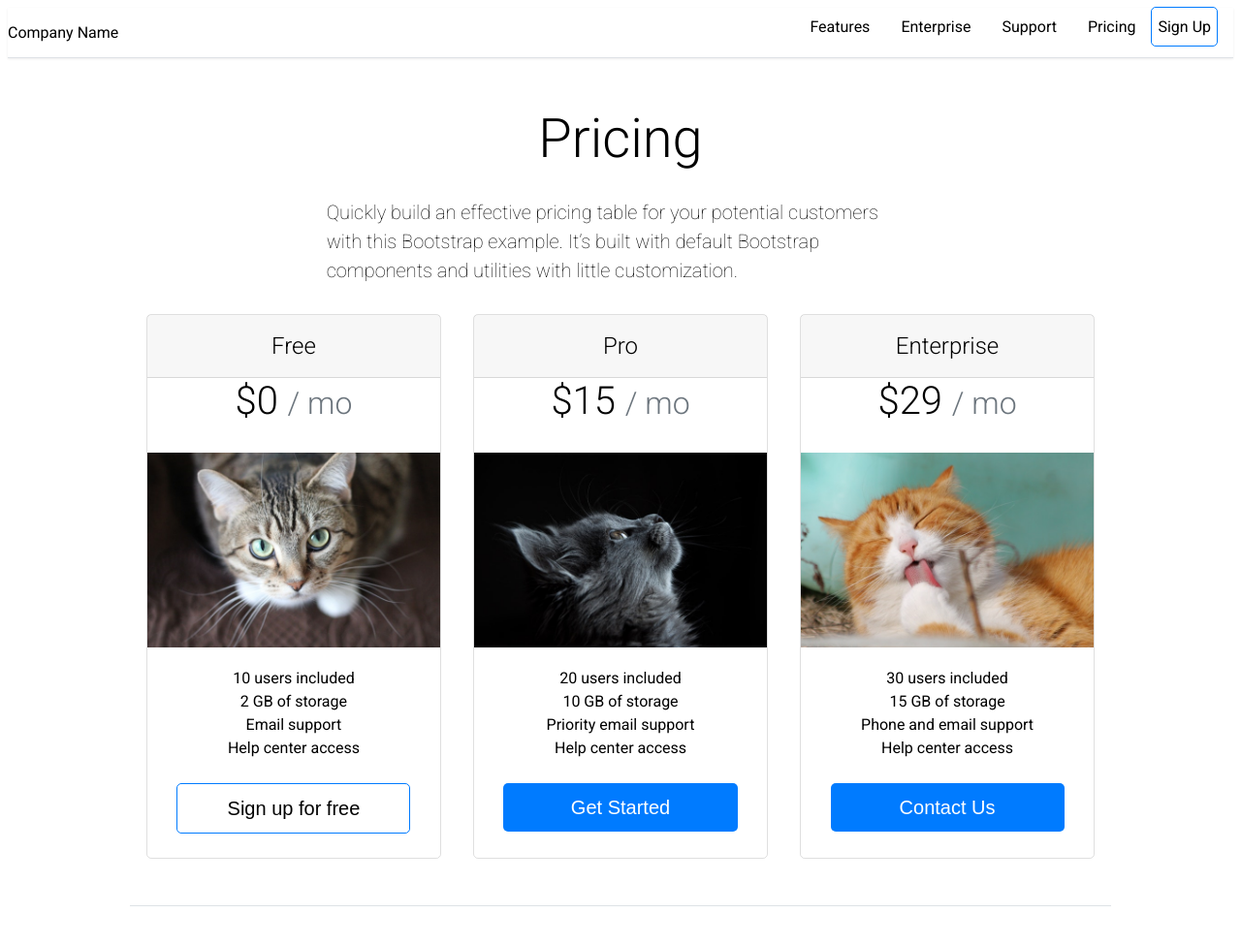
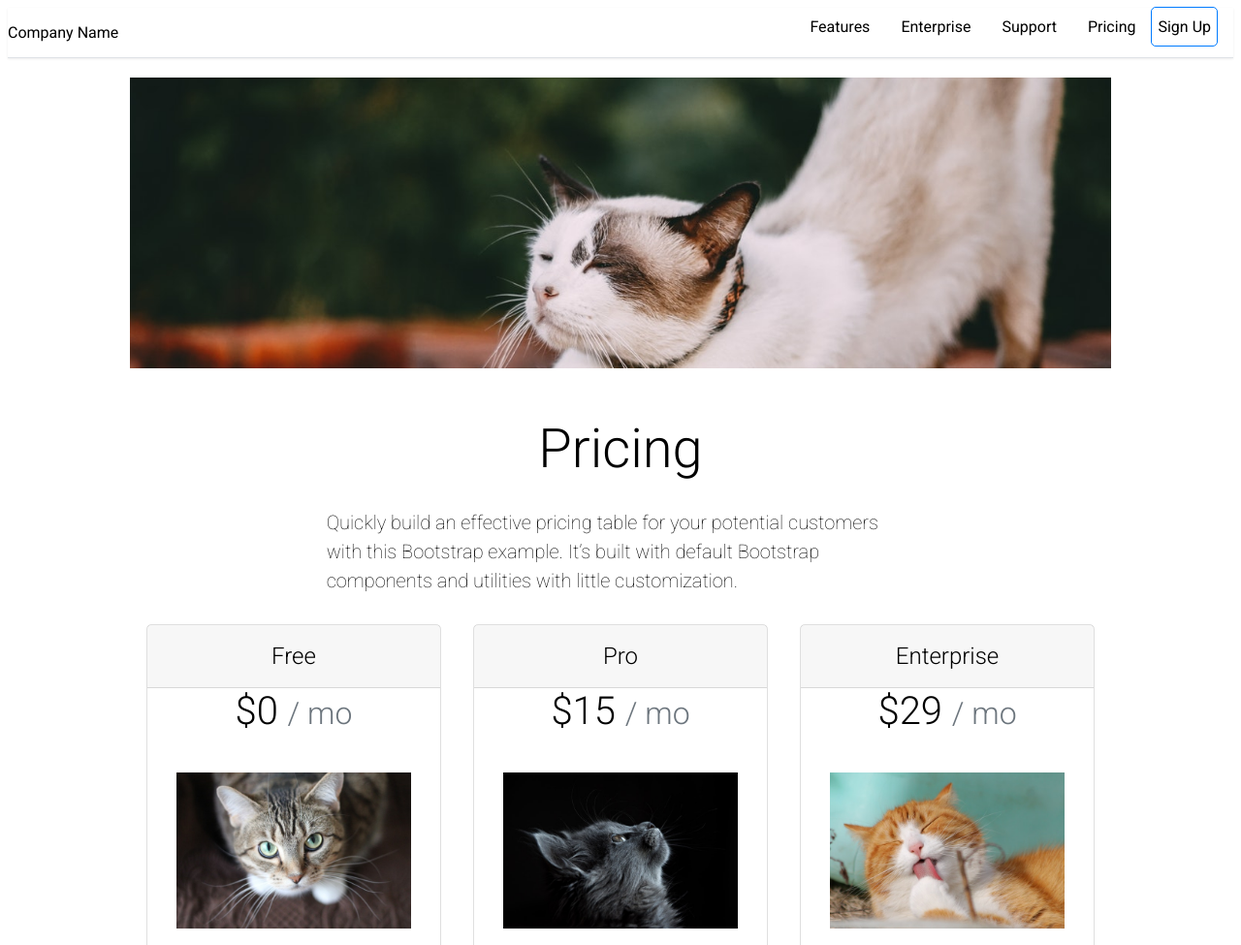
Before and after one commit to Rynestrm/CSSFinalExam, a plain HTML site: page index.html in a window 1280 px wide. Shown: the top 975 px of the page at 97% size. Drawn offline with Linux system fonts and the light colour scheme.

Commit message:
final form of exam....I hope

```diff
--- a/main.css
+++ b/main.css
@@ -19,13 +19,13 @@ body {
   margin: 0 auto;
 }
 
+/* ANSWER  NUMBER  4  IS  RIGHT  HERE!
+The max-width means they will not go larger than teh size of the parent*/
 img {
   max-width: 100%;
 }
 
-/*button styles*/
-
-/* 1) The layout of "https://getbootstrap.com/docs/4.4/examples/pricing/" is the F pattern. You look along the top then the main content */
+/* number 1) The layout of "https://getbootstrap.com/docs/4.4/examples/pricing/" is the F pattern. You look along the top then the main content */
 
 /* EXPLAIN THIS STYLE RULE (1 mark) */
 
@@ -35,9 +35,9 @@ img {
   line-height: 1.5;
   border-radius: .3rem;
 }
-/* 2) targeting the button in the element with class of pricingTable
+
+/* number 2) targeting the button in the element with class of pricingTable
 It adds .5rem to the top ad bottom and 1rem to the left and right adds a line hight of 1.5 no unit needed and then a border radius of .3 rem to the button  */
-
 
 .pricingTable section:first-of-type button {
   border: 1px solid #007bff;
@@ -45,7 +45,7 @@ It adds .5rem to the top ad bottom and 1rem to the left and right adds a line hi
 
 /* FIX THIS STYLE RULE  (2 marks) */
 
-/* 3) missing a comma after the word button on the first line and missing a colon after background-color */
+/* number 3) missing a comma after the word button on the first line and missing a colon after background-color */
 
 .pricingTable section:nth-of-type(2) button,
 .pricingTable section:nth-of-type(3) button {
@@ -54,8 +54,10 @@ It adds .5rem to the top ad bottom and 1rem to the left and right adds a line hi
   border: transparent;
 }
 
-/* 4) */
-/* 5) */
+/* number 5) and number 6) are the the coding */
+
+/* number 7 is number 4? */
+
 
 /* ----- default styles ----- */
 
@@ -89,6 +91,7 @@ header {
   justify-content: space-between;
   border-bottom: 1px solid #dee2e6;
   box-shadow: 0 .125rem .25rem #00000013;
+  margin-bottom: 20px;
 }
 /* ----- nav styling ----- */
 
@@ -124,6 +127,20 @@ nav ul li:last-child a:hover {
   background-color: #007bff;
   color: #fff;
 }
+/* ----- banner image ----- */
+
+
+/* number 8)
+I kept the new picture with the theme of the site*/
+.bannerimage {
+  height: 300px;
+  width: 100%;
+  background-image: url(./image/stretching.jpg);
+  background-position: center;
+  background-repeat: no-repeat;
+  background-size: cover;
+}
+
 
 /* ----- main section styles ----- */
 .priceLine {
@@ -166,7 +183,6 @@ nav ul li:last-child a:hover {
   border-bottom: 1px solid #00000020;
   font-size: 1.5em;
   font-weight: 300;
-
 }
 
 .pricingTable section h3 {
@@ -179,6 +195,10 @@ nav ul li:last-child a:hover {
 h3 span {
   font-size: 80%;
   color: #6c757d;
+}
+
+.pricingTable img {
+  padding: 10px 30px;
 }
 
 .pricingTable ul {
@@ -213,6 +233,8 @@ h3 span {
   background-color: lightcoral;
 }
 
+/* ----- footer styling ------ */
+
 footer {
   padding-top: 3em;
   margin-top: 3em;
@@ -245,3 +267,11 @@ footer li:hover {
  text-decoration: underline;
  cursor: pointer;
 }
+
+/* media queries */
+
+@media screen and (max-width: 600px) {
+  body {
+    font-size: 200%;
+  }
+}
```
Also changed, not shown: test.html (added).
